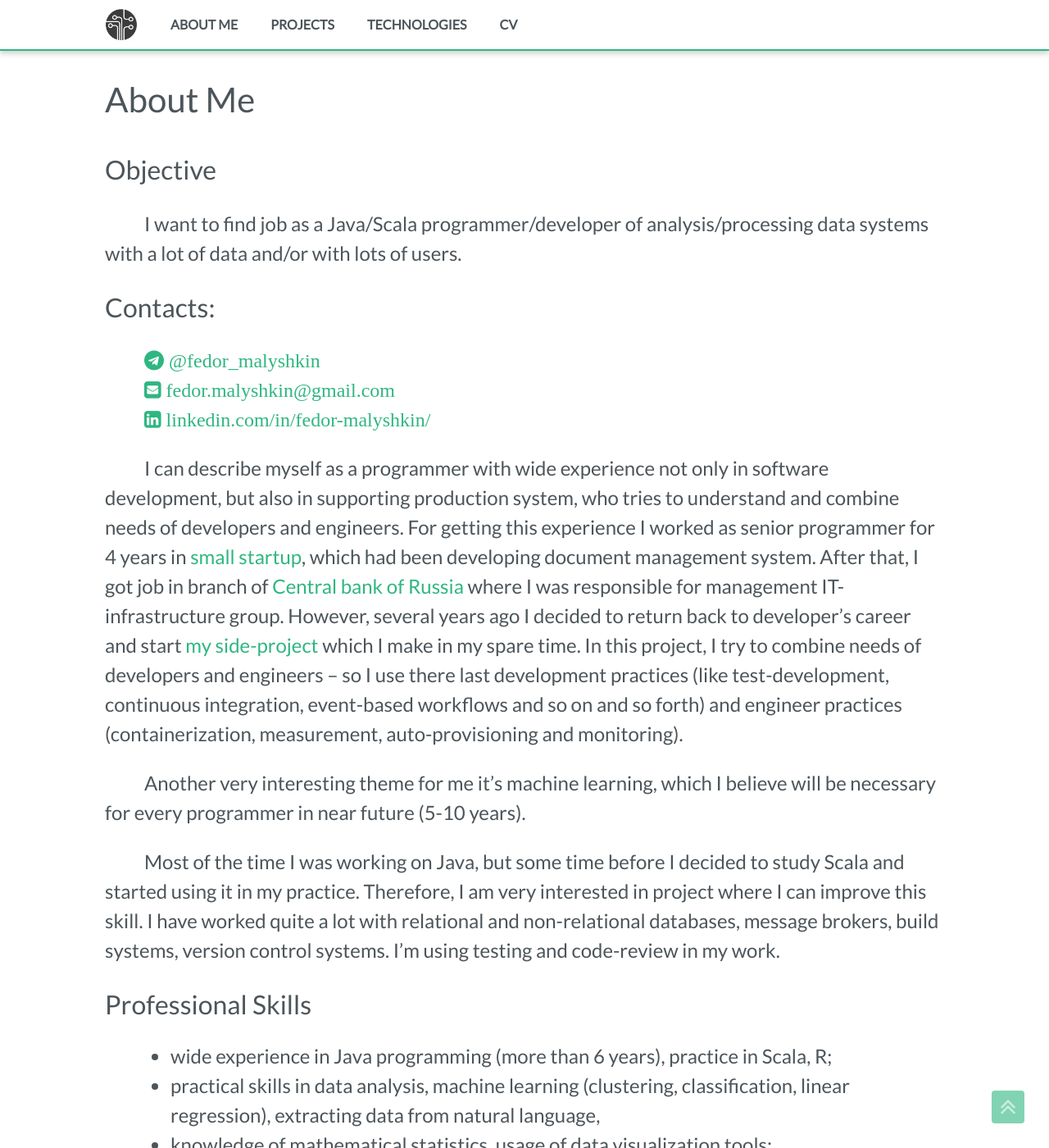
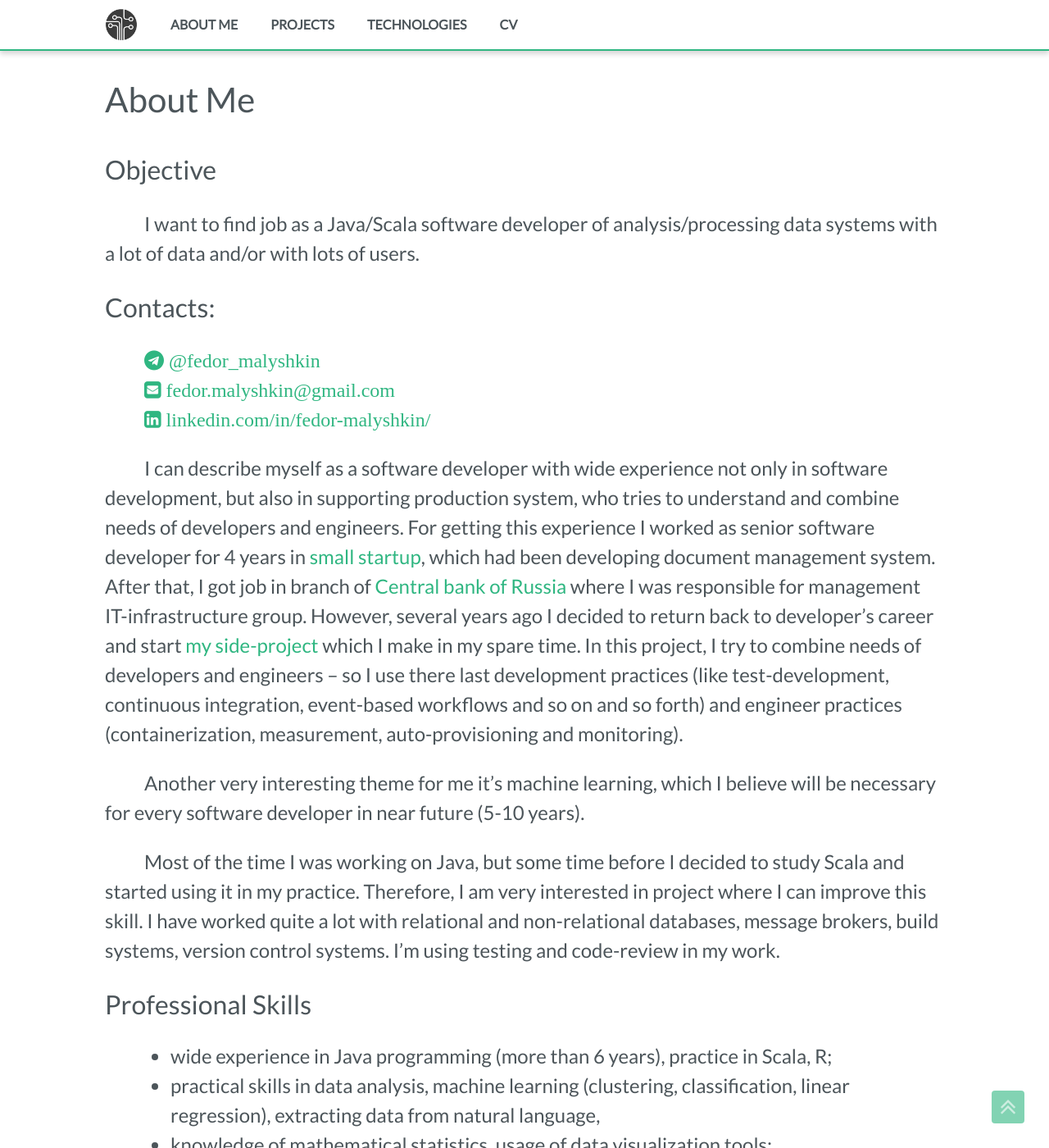
Before and after one commit to fedor-malyshkin/fedor-malyshkin.github.io, a Jekyll site: the page built from about_me.md, in a window 1280 px wide and 1400 px high. Shown: the whole window at 82% size. Built offline with Jekyll 4.4.1, drawn with Linux system fonts in a browser that asks for light colours; some of the changed text lies outside the part shown.

Commit message:
change positions to @software developer@

```diff
--- a/_includes/about_me/courses.md
+++ b/_includes/about_me/courses.md
@@ -1,4 +1,4 @@
-Be a programmer means to study all the time during your career (to be in demand), so I try to study a lot:
+Be a software developer means to study all the time during your career (to be in demand), so I try to study a lot:
 * [Coursera](https://www.coursera.org): **Functional Programming Principles in Scala**;
 * [Coursera](https://www.coursera.org): **Data Science**, a 10-course specialization by Johns Hopkins University on Coursera. [Specialization Certificate earned on May 18, 2018](https://www.coursera.org/account/accomplishments/specialization/C58NNARFTFP4);
 * [Stepik](https://stepik.org): **Data Analysis in R. Part 2**. [Certificate earned on October 05, 2016](https://stepik.org/cert/34420)
--- a/_includes/about_me/description.md
+++ b/_includes/about_me/description.md
@@ -1,5 +1,5 @@
-I can describe myself as a programmer with wide experience not only in software development, but also in supporting production system, who tries to understand and combine needs of developers and engineers. For getting this experience I worked as senior programmer for 4 years in [small startup](http://www.magnetosoft.ru), which had been developing document management system. After that, I got job in branch of [Central bank of Russia](www.cbr.ru) where I was responsible for management IT-infrastructure group. However, several years ago I decided to return back to developer's career and start [my side-project](/projects/story_line2.html) which I make in my spare time. In this project, I try to combine needs of developers and engineers – so I use there last development practices (like test-development, continuous integration, event-based workflows and so on and so forth) and engineer practices (containerization, measurement, auto-provisioning and monitoring).
+I can describe myself as a software developer with wide experience not only in software development, but also in supporting production system, who tries to understand and combine needs of developers and engineers. For getting this experience I worked as senior software developer for 4 years in [small startup](http://www.magnetosoft.ru), which had been developing document management system. After that, I got job in branch of [Central bank of Russia](www.cbr.ru) where I was responsible for management IT-infrastructure group. However, several years ago I decided to return back to developer's career and start [my side-project](/projects/story_line2.html) which I make in my spare time. In this project, I try to combine needs of developers and engineers – so I use there last development practices (like test-development, continuous integration, event-based workflows and so on and so forth) and engineer practices (containerization, measurement, auto-provisioning and monitoring).
 
-Another very interesting theme for me it’s machine learning, which I believe will be necessary for every programmer in near future (5-10 years).
+Another very interesting theme for me it’s machine learning, which I believe will be necessary for every software developer in near future (5-10 years).
 
 Most of the time I was working on Java, but some time before I decided to study Scala and started using it in my practice. Therefore, I am very interested in project where I can improve this skill. I have worked quite a lot with relational and non-relational databases, message brokers, build systems, version control systems. I’m using testing and code-review in my work.
--- a/_includes/about_me/home_description.html
+++ b/_includes/about_me/home_description.html
@@ -1,2 +1,2 @@
-<p>I can describe myself as a programmer with wide experience not only in software development, but also in supporting production system, who tries to understand and combine needs of developers and engineers. For getting this experience I worked as senior programmer for 4 years in <a href="http://www.magnetosoft.ru">small startup</a>, which had been developing document management system. Several years ago I decided to start <a href="/projects/story_line2">my side-project</a> which I make in my spare time. In this project, I try to combine needs of developers and engineers – so I use there last development practices (like test-development, continuous integration, event-based workflows and so on and so forth) and engineer practices (containerization, measurement, auto-provisioning and monitoring).</p>
+<p>I can describe myself as a software developer with wide experience not only in software development, but also in supporting production system, who tries to understand and combine needs of developers and engineers. For getting this experience I worked as senior software developer for 4 years in <a href="http://www.magnetosoft.ru">small startup</a>, which had been developing document management system. Several years ago I decided to start <a href="/projects/story_line2">my side-project</a> which I make in my spare time. In this project, I try to combine needs of developers and engineers – so I use there last development practices (like test-development, continuous integration, event-based workflows and so on and so forth) and engineer practices (containerization, measurement, auto-provisioning and monitoring).</p>
 <p>Most of the time I was working on Java, but some time before I decided to study Scala and started using it in <a href="/projects/story_line2">my practice</a>. Therefore, I am very interested in project where I can improve this skill. I have worked quite a lot with relational and non-relational databases, message brokers, build systems, version control systems. I’m using testing and code-review in my work.</p>
--- a/_includes/about_me/objective.md
+++ b/_includes/about_me/objective.md
@@ -1 +1 @@
-I want to find job as a Java/Scala programmer/developer of analysis/processing data systems with a lot of data and/or with lots of users.
+I want to find job as a Java/Scala software developer of analysis/processing data systems with a lot of data and/or with lots of users.
--- a/_includes/projects/home_description.html
+++ b/_includes/projects/home_description.html
@@ -1,5 +1,5 @@
 <p>
-During my programmer's career I took a part in many projects and created many applications,
+During my career I took a part in many projects and created many applications,
 but there are several projects wothly to mention:
 </p>
 <ul>
--- a/_includes/technologies/home_description.html
+++ b/_includes/technologies/home_description.html
@@ -1,4 +1,4 @@
-<p>Nowadays you cannot be only programmer with one or several programming languages - you have to know a lot of other things to get better results or products.</p>
+<p>Nowadays you cannot be only software developer with one or several programming languages - you have to know a lot of other things to get better results or products.</p>
 <p>And of course I also have experience in some popular technologies, programming languages and other areas:</p>
 <ul>
 <li><a href="/technologies#langs">Programming languages:</a> Java, Scala, R</li>
```
